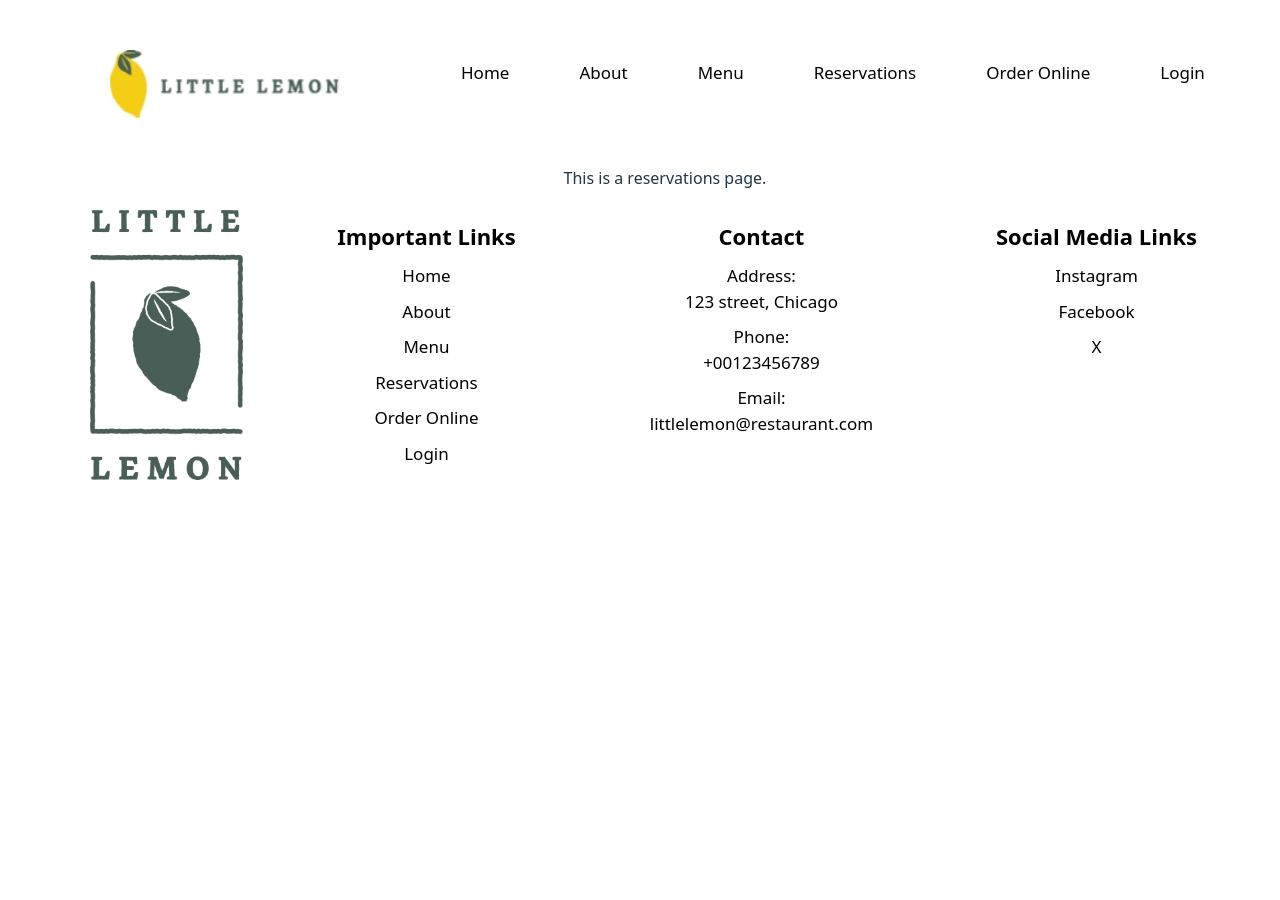
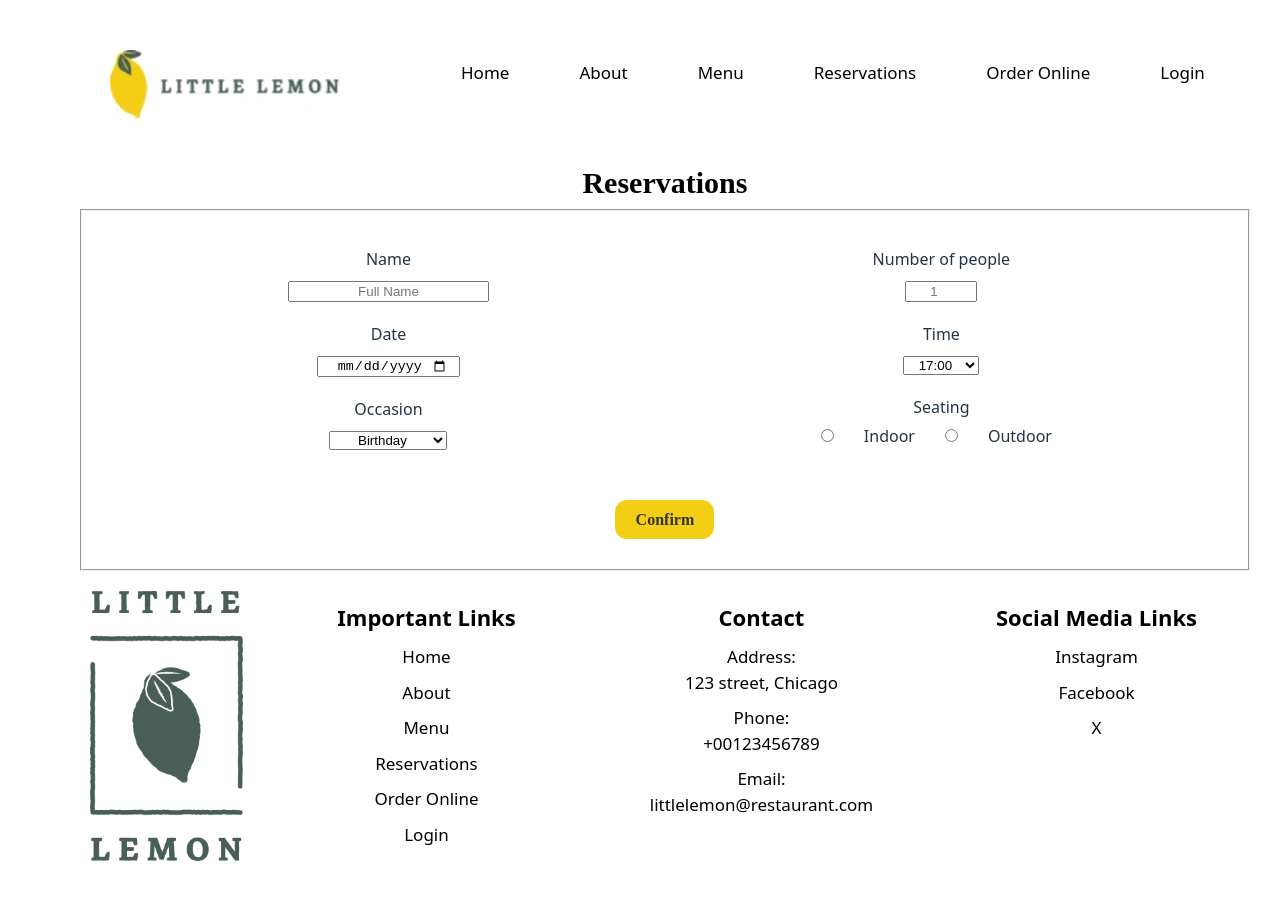
Before and after one commit to AsthaGupta92/Little-Lemon-Restaurant, a React (Vite) app: page /Reservations in a window 1280 px wide. Shown: the top 900 px of the page. Before the commit the page ends 800 px from the top, so only its background shows below. Built offline with nearby package versions, Linux system fonts and the light colour scheme.

Commit message:
reservations page coded and styled

```diff
--- a/src/App.css
+++ b/src/App.css
@@ -84,7 +84,7 @@ text-align: center;
 
 button.btn {
   width: 15vw;
-  height: 4vh;
+  height: 5.4vh;
   background-color: #F4CE14;
   color: black;
   border: black;
@@ -94,8 +94,12 @@ button.btn {
   font-size: 24;
   box-shadow: 1px 1px darkgray;
   float: left;
-  text-align: top;
+  text-align:center;
+}
 
+
+button.btn:active{
+  transform: translateY(3px);
 }
 
 button.btn:hover {
@@ -167,6 +171,10 @@ button.menu-btn {
   font-size: 24;
   box-shadow: 1px 1px darkgray;
   float: right;
+}
+
+button.menu-btn:active{
+  transform: translateY(3px);
 }
 
 button.menu-btn:hover{
@@ -264,6 +272,14 @@ a {
   text-decoration: none;
 }
 
+a:hover{
+  color: #DB4242;
+}
+
+a.reserve{
+  font-weight: bold;
+}
+
 li.contact-li {
   flex: 1;
   font: karla;
@@ -281,3 +297,33 @@ img.footer-img{
 article.footer-link{
   flex: 1;
 }
+
+.reservation{
+  display: flex;
+}
+
+.reservation-column{
+  flex: 1;
+  text-align: center;
+}
+
+.confirm-button{
+  text-align: center;
+}
+
+.confirm-btn{
+  background-color: #F4CE14;
+  color: #333333;
+  border-radius: 12px;
+  font-family: karla;
+  font-weight: bold;
+}
+
+.heading{
+  text-align: center;
+  color: black;
+  font-family: markazi;
+  font-weight: bold;
+
+  font-size: 30px;
+}
--- a/src/Homepage.jsx
+++ b/src/Homepage.jsx
@@ -2,7 +2,7 @@ import chef from "/restaurantchef.png";
 import greeksalad from "/greeksalad.jpg";
 import bruschetta from "/bruschetta.jpg";
 import lemondessert from "/lemondessert.jpg";
-
+import { Link } from "react-router-dom";
 
 const Homepage = () => {
 return(
@@ -13,7 +13,7 @@ return(
     <h1>Little Lemon</h1>
     <h3>Chicago</h3>
     <p>We are a family owned Mediterranean restaurant, focused on traditional recipes served with a modern twist.</p>
-    <button className="btn">Reserve a Table</button>
+    <button className="btn"><a className="reserve" href="/Reservations"> Reserve a Table</a></button>
     </article>
     <article> &nbsp;
     <br></br>
--- a/src/Reservatons.jsx
+++ b/src/Reservatons.jsx
@@ -2,7 +2,68 @@
 const Reservations = () =>{
     return(
         <>
-            This is a reservations page.
+        <h1 className="heading">Reservations</h1>
+        <form>
+            <fieldset>
+            <section className="reservation">
+                <article className="reservation-column">
+            <div>
+                <label htmlFor="user_name">Name</label><br></br>
+                <input type="text" id="user_name" name="user_name" placeholder="Full Name"></input>
+            </div>
+
+            <div>
+                <label htmlFor="reserv_date">Date</label><br></br>
+                <input type="date" id="reserv_date" name="reserv_date"></input>
+            </div>
+
+            <div>
+                <label htmlFor="user_occasion">Occasion</label><br></br>
+                <select id="user_occasion" name="user_occasion">
+                    <option value="birthday">Birthday</option>
+                    <option value="anniversary">Anniversary</option>
+                    <option value="engagement">Engagement</option>
+                </select>
+            </div>
+            </article>
+
+            <article className="reservation-column">
+            <div>
+                <label htmlFor="number_of_people">Number of people</label><br></br>
+                <input type="number" id="number_of_people" name="number_of_people" placeholder="1" min={1} max={10}></input>
+            </div>
+
+            <div>
+                <label htmlFor="time">Time</label><br></br>
+                <select id="time" name="time">
+                <option>17:00</option>
+                <option>18:00</option>
+                <option>19:00</option>
+                <option>20:00</option>
+                <option>21:00</option>
+                <option>22:00</option>
+                </select>
+            </div>
+
+            <div>
+                <label htmlFor="seating">Seating</label><br></br>
+                <input type="radio" id="seating" name="seating" value="Indoor"></input>
+                <label htmlFor="seating">Indoor</label>
+
+                <input type="radio" id="seating" name="seating" value="Outdoor"></input>
+                <label htmlFor="seating">Outdoor</label>
+            </div>
+
+            </article>
+             </section>
+
+             <article className="confirm-button">
+            <div>
+            <button className="confirm-btn">Confirm</button>
+            </div>
+            </article>
+            </fieldset>
+        </form>
         </>
     )
 }
```
